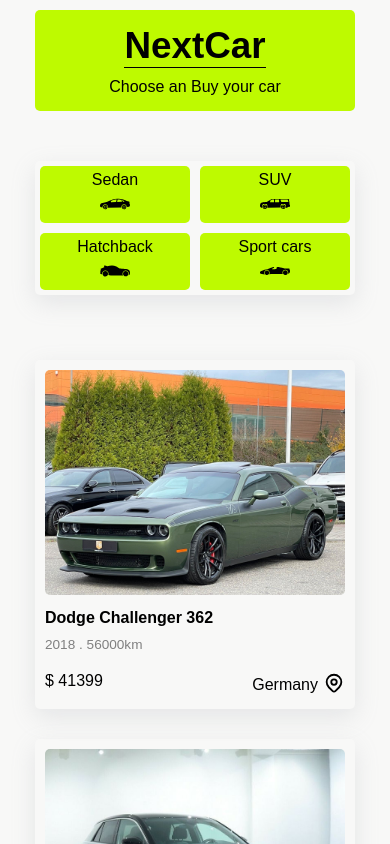
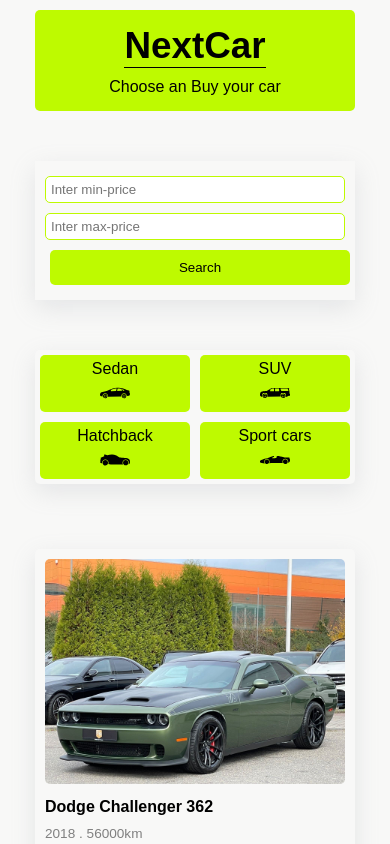
Before and after one commit to mohmdrezaei/car-advertisement-with-next, a Next.js app: page /cars in a window 390 px wide. Shown: the top 844 px of the page. Built offline with nearby package versions, Linux system fonts and the light colour scheme.

Commit message:
Add filter section with price

```diff
--- /dev/null
+++ b/components/module/SearchBar.js
@@ -0,0 +1,15 @@
+import styles from './SearchBar.module.css'
+
+function SearchBar() {
+  return (
+    <div className={styles.container}>
+        <div>
+            <input placeholder='Inter min-price'></input>
+            <input placeholder='Inter max-price'></input>
+            <button>Search</button>
+        </div>
+    </div>
+  )
+}
+
+export default SearchBar
--- /dev/null
+++ b/components/module/SearchBar.module.css
@@ -0,0 +1,45 @@
+.container {
+    box-shadow: rgba(149, 157, 165, 0.2) 0px 8px 24px;
+    width: 440px;
+    margin: 50px auto;
+    padding: 5px;
+    display: flex;
+    justify-content: space-between;
+  }
+
+  .container div {
+    display: flex;
+    flex-direction: column;
+    width: 100%;
+  }
+  .container input {
+    border: 1px solid #befa00;
+    border-radius: 5px;
+    padding: 5px;
+    margin: 5px 0;
+  }
+
+  .container button {
+    margin: 5px 0;
+    background-color: #befa00;
+    border: none;
+    padding: 10px;
+    border-radius: 5px;
+    cursor: pointer;
+    margin-left: 10px;
+  }
+
+  @media (max-width: 600px) {
+    .container {
+      width: 320px;
+      flex-wrap: wrap;
+      justify-content: center;
+    }
+    .container button {
+      width: 100%;
+      margin: 5px;
+    }
+    .container div {
+      margin: 5px;
+    }
+  }
--- a/components/templates/CarsList.js
+++ b/components/templates/CarsList.js
@@ -1,11 +1,11 @@
 import { useRouter } from "next/router";
 import Back from "../icons/Back";
 import styles from "./CarsList.module.css";
-import Card from "../layout/module/Card";
+import Card from "../module/Card";
 
 function CarsList({ data }) {
   const router = useRouter();
-  console.log(data)
+  console.log(data);
   const backHandler = () => {
     router.back();
   };
--- a/components/templates/CarsPage.js
+++ b/components/templates/CarsPage.js
@@ -1,11 +1,11 @@
-import Card from "../layout/module/Card"
-import styles from "./CarsPage.module.css"
+import Card from "../module/Card";
+import styles from "./CarsPage.module.css";
 
 function CarsPage({ data }) {
   return (
     <div className={styles.container}>
       {data.map((car) => (
-      <Card key={car.id} {...car} />
+        <Card key={car.id} {...car} />
       ))}
     </div>
   );
--- a/pages/cars/index.js
+++ b/pages/cars/index.js
@@ -1,10 +1,12 @@
-import Categories from "@/components/layout/module/Categories";
+import Categories from "@/components/module/Categories";
+import SearchBar from "@/components/module/SearchBar";
 import CarsPage from "@/components/templates/CarsPage";
 import carsData from "@/data/carsData";
 
 function Details() {
   return (
     <div>
+      <SearchBar />
       <Categories />
       <CarsPage data={carsData} />{" "}
     </div>
```
Also changed, not shown: components/module/Card.js (renamed from components/layout/module/Card.js), components/module/Card.module.css (renamed from components/layout/module/Card.module.css), components/module/Categories.js (renamed from components/layout/module/Categories.js), components/module/Categories.module.css (renamed from components/layout/module/Categories.module.css).
